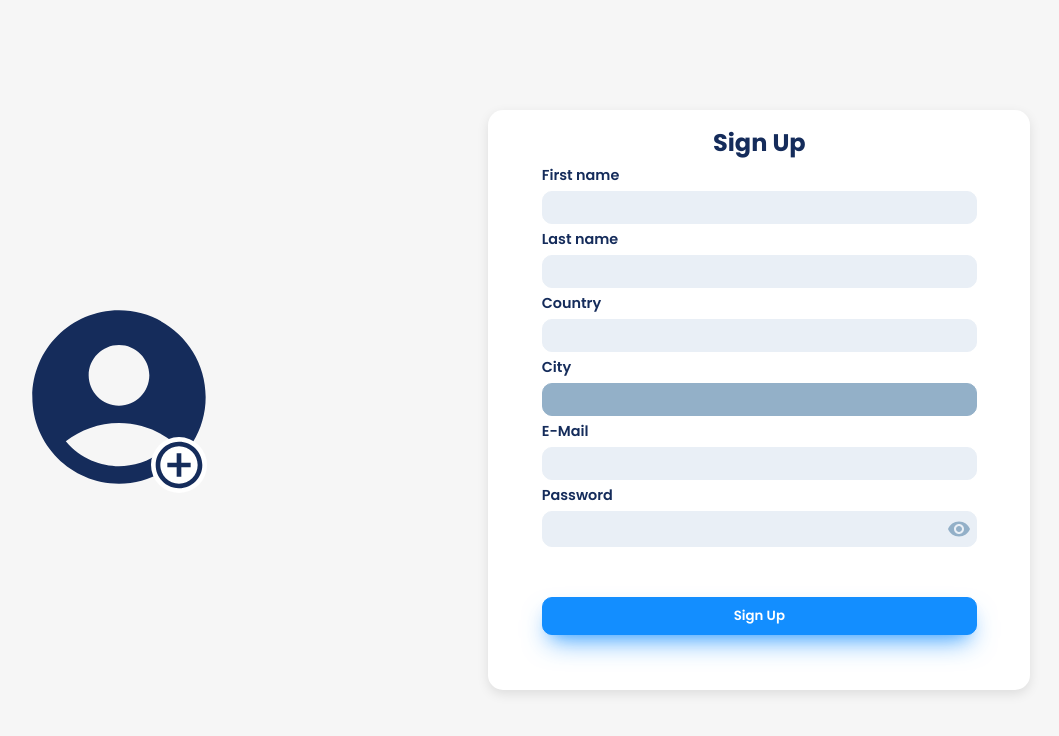
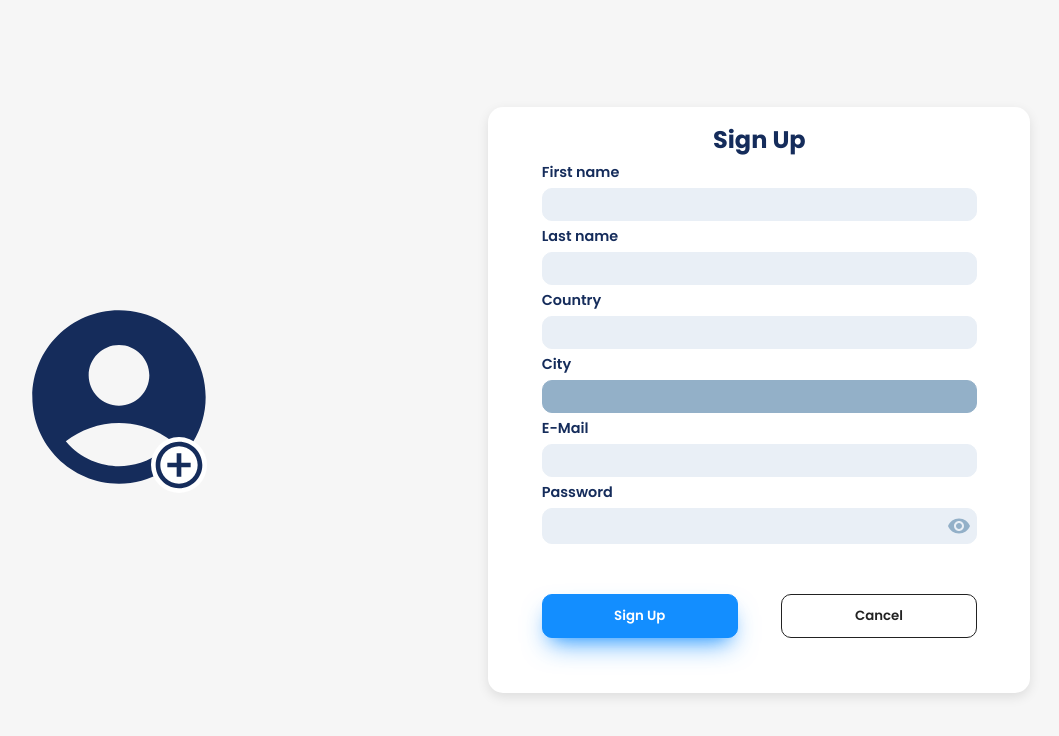
Before and after one commit to inon1993/gootalk, a React (Create React App) app in the folder client/: page /signup in a window 1280 px wide. Shown: the top 736 px of the page, without its empty margins (94-1153 px from the left). Built offline with nearby package versions, Linux system fonts and the light colour scheme; no server answers.

Commit message:
fix no posts message. add cancel button in login form, still not functional.

```diff
--- a/client/src/components/Dashboard/Feed/Feed.jsx
+++ b/client/src/components/Dashboard/Feed/Feed.jsx
@@ -20,6 +20,7 @@ const Feed = () => {
     const getPosts = async () => {
       try {
         const postsArray = await postsArrayPromise();
+        console.log(postsArray);
         setPosts(postsArray);
       } catch (error) {
         dispach(userActions.logoutUser());
@@ -33,7 +34,7 @@ const Feed = () => {
   return (
     <div className={classes.feed}>
       <NewPost />
-      {posts !== [] ? (
+      {posts.length !== 0 ? (
         posts.map((post, i) => {
           return <Post key={i} post={post} />;
         })
--- a/client/src/components/Navbar/Profile/Profile.jsx
+++ b/client/src/components/Navbar/Profile/Profile.jsx
@@ -1,7 +1,10 @@
 import { AccountCircleRounded } from "@mui/icons-material";
 import classes from "./Profile.module.css";
+import { useSelector } from "react-redux";
 
 const Profile = ({ activate, onClick }) => {
+  const user = useSelector((state) => state.user.user);
+
   const clickHandler = () => {
     onClick();
   };
@@ -15,7 +18,7 @@ const Profile = ({ activate, onClick }) => {
       onClick={clickHandler}
     >
       <AccountCircleRounded className={classes["navbar-profile-icon"]} />
-      <span className={classes["navbar-profile-name"]}>Inon Avramashvili</span>
+      <span className={classes["navbar-profile-name"]}>{`${user.firstname} ${user.lastname}`}</span>
     </div>
   );
 };
--- a/client/src/components/SignupForm/SignupForm.jsx
+++ b/client/src/components/SignupForm/SignupForm.jsx
@@ -112,6 +112,7 @@ const LoginForm = () => {
           type="text"
           onChange={setUserHandler}
           autoComplete="new-off"
+          required
         />
         <span className={classes["sr-form-text"]}>Last name</span>
         <input
@@ -120,6 +121,7 @@ const LoginForm = () => {
           type="text"
           onChange={setUserHandler}
           autoComplete="none"
+          required
         />
         <span className={classes["sr-form-text"]}>Country</span>
         <div className={classes["sr-country-wrapper"]}>
@@ -194,6 +196,7 @@ const LoginForm = () => {
           type="email"
           onChange={setUserHandler}
           autoComplete="none"
+          required
         />
         <span className={classes["sr-form-text"]}>Password</span>
         <div className={classes["sr-input"]}>
@@ -202,6 +205,7 @@ const LoginForm = () => {
             name="password"
             type={isPw.type}
             onChange={setUserHandler}
+            required
           />
           {!isPw.visable && (
             <Visibility
@@ -216,9 +220,12 @@ const LoginForm = () => {
             />
           )}
         </div>
-        <button className={classes["sr-signup-button"]} type="submit">
-          Sign Up
-        </button>
+        <div className={classes["sr-buttons"]}>
+          <button className={classes["sr-signup-button"]} type="submit">
+            Sign Up
+          </button>
+          <button className={classes["sr-cancel-button"]} type="button">Cancel</button>
+        </div>
       </form>
     </div>
   );
--- a/client/src/components/SignupForm/SignupForm.module.css
+++ b/client/src/components/SignupForm/SignupForm.module.css
@@ -75,11 +75,11 @@
 }
 
 .sr-signup-button {
-  margin-top: 50px;
+  width: 45%;
   background-color: hsl(208.7, 100%, 53.7%);
   border: 1px solid hsl(208.7, 100%, 53.7%);
   border-radius: 10px;
-  padding: 8px 0;
+  /* padding: 8px 0; */
   color: white;
   font-weight: 600;
   box-shadow: hsl(208.7, 100%, 53.7%, 0.75) 0px 13px 27px -8px,
@@ -101,6 +101,30 @@
   border: 1px solid hsl(220.3, 62.5%, 22%);
   box-shadow: hsl(220.3, 62.5%, 22%, 0.75) 0px 13px 27px -8px,
     hsl(208.7, 100%, 53.7%, 0.8) 0px 8px 16px -11px;
+}
+
+.sr-buttons {
+  display: flex;
+  justify-content: space-between;
+  margin-top: 50px;
+}
+
+.sr-cancel-button {
+  width: 45%;
+  background-color: white;
+  border: 1px solid hsl(0,0%,13.3%);
+  border-radius: 10px;
+  /* padding: 8px 0; */
+  color: hsl(0,0%,13.3%);
+  font-weight: 600;
+  cursor: pointer;
+  transition: 200ms;
+}
+
+.sr-cancel-button:hover {
+  background-color: hsl(0,0%,13.3%);
+  border: 1px solid hsl(0,0%,13.3%);
+  color: white;
 }
 
 /* @media only screen and (max-width: 1250px) {
@@ -133,6 +157,21 @@
   }
 }
 
+@media only screen and (max-width: 375px) {
+  .sr-buttons {
+    flex-direction: column;
+  }
+
+  .sr-signup-button {
+    margin-bottom: 25px;
+  }
+
+  .sr-cancel-button, .sr-signup-button {
+    padding: 8px 0;
+    width: 100%;
+  }
+}
+
 input[type=password]::-ms-reveal,
 input[type=password]::-ms-clear
 {
```
